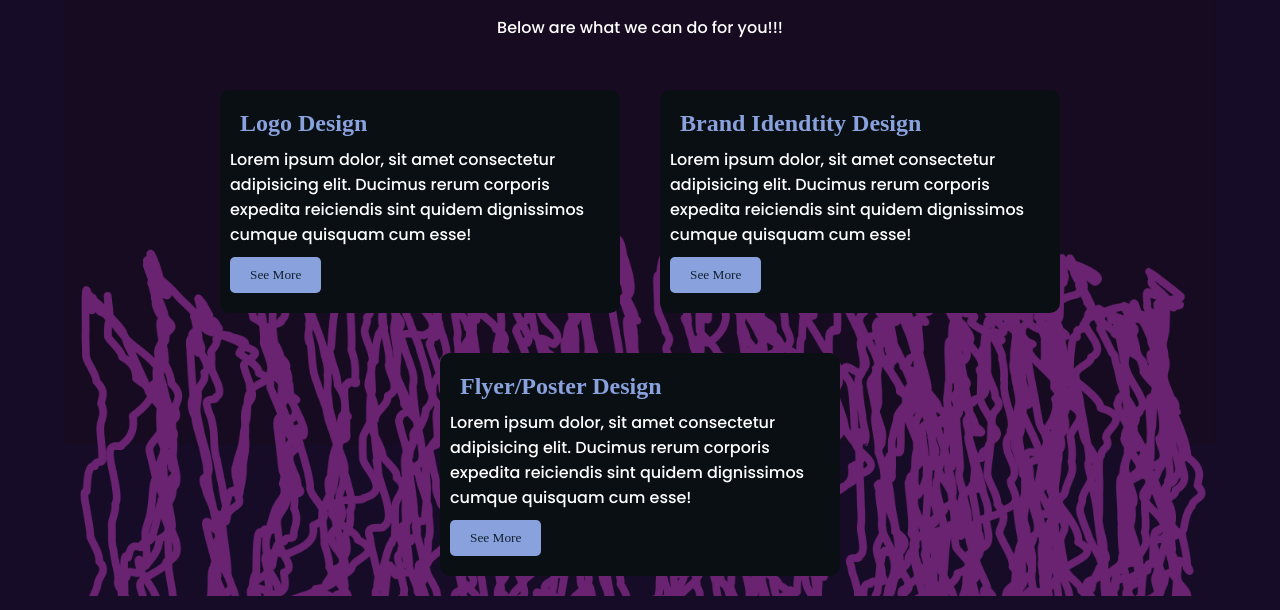
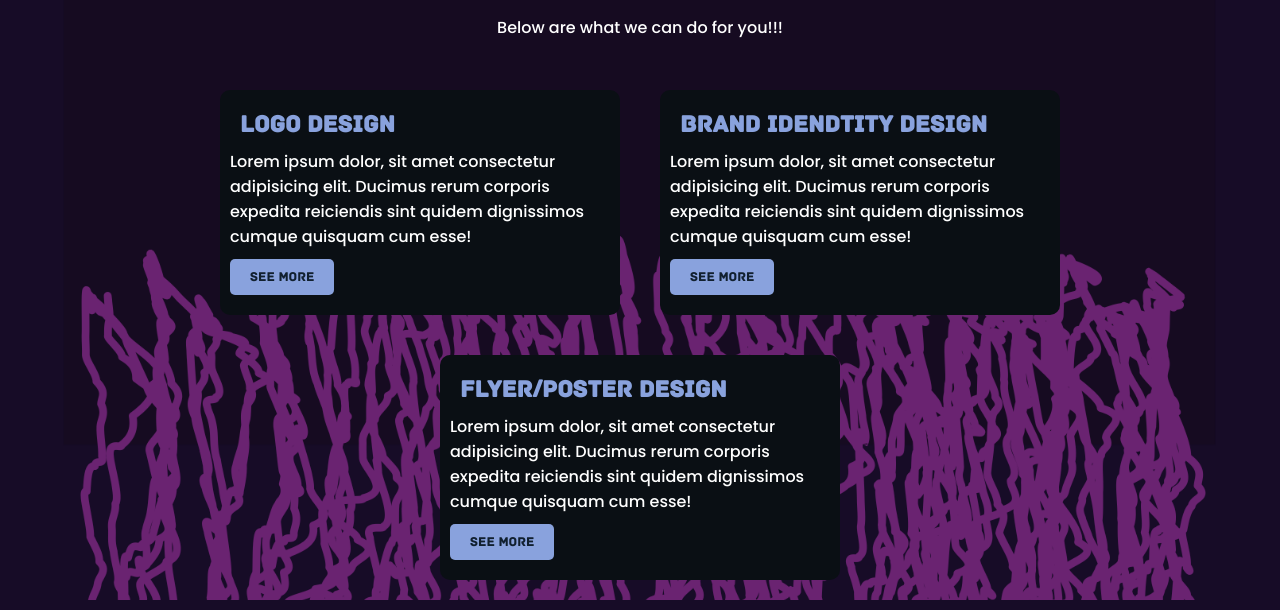
Before and after one commit to tifukelison/designarchive, a plain HTML site: page index.html in a window 1280 px wide. Shown: the part 661-1271 px from the top of the page. Drawn offline with Linux system fonts and the light colour scheme.

Commit message:
Add files via upload

```diff
--- a/Assets/css/style.css
+++ b/Assets/css/style.css
@@ -1,8 +1,8 @@
 @import url('https://fonts.googleapis.com/css2?family=Poppins:wght@500&display=swap');
-/*@font-face {
+@font-face {
     font-family: 'Archive';
-    src: url('/Assets/fonts/Archive-Regular.ttf');
-  }*/
+    src: url('../fonts/Archive-Regular.ttf');
+  }
 * {
     margin: 0;
     padding: 0;box-sizing: border-box;
```
